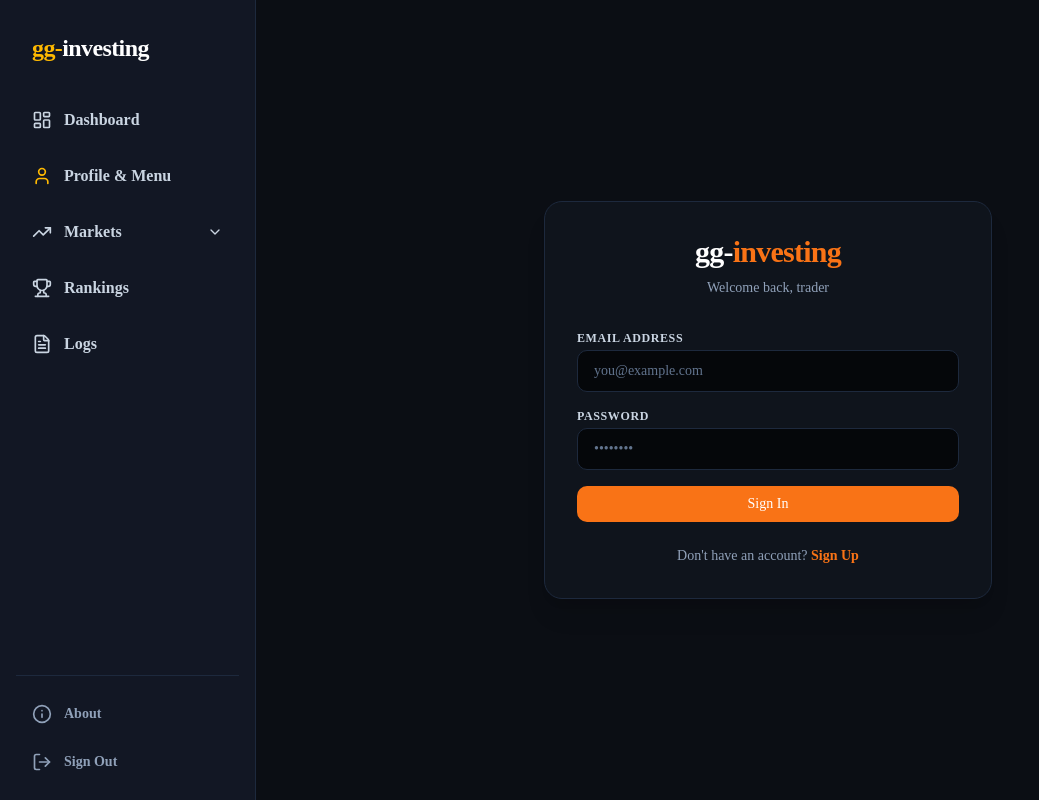
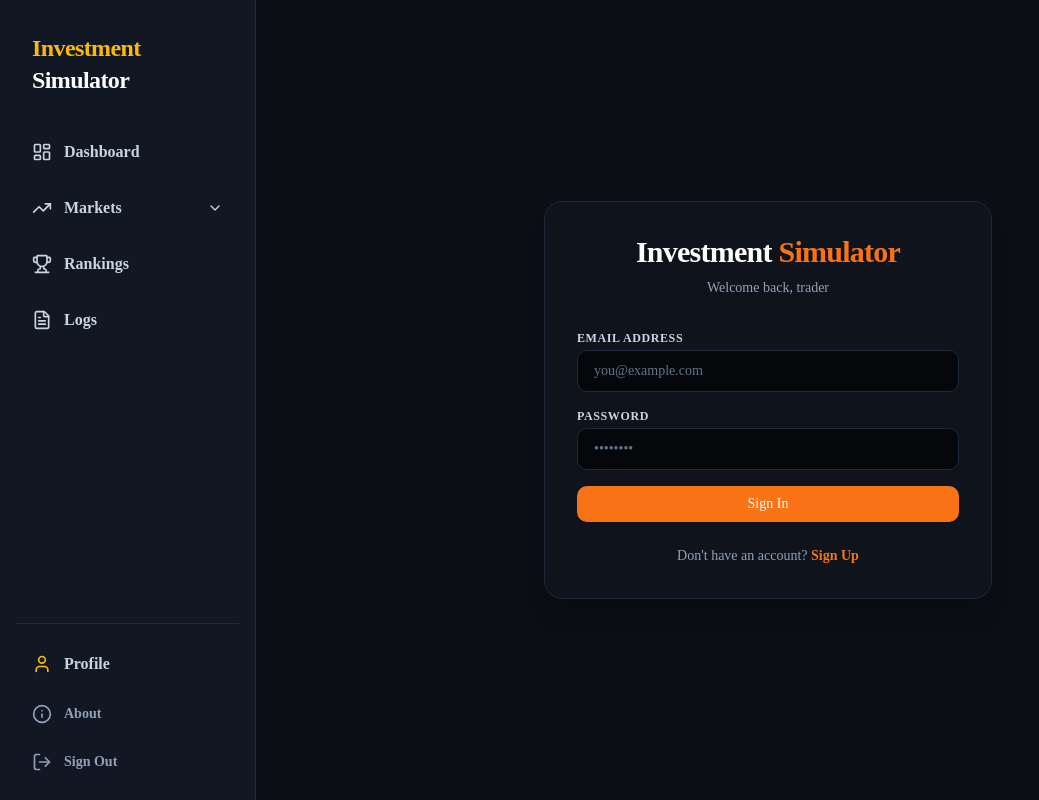
Before and after one commit to Priyansh-M/gg-investing, a Next.js app: page /login in a window 1280 px wide. Shown: the whole page, without its empty margins (0-1039 px from the left). Built offline with nearby package versions, Linux system fonts and the light colour scheme.

Commit message:
Update app branding and sidebar navigation layout

```diff
--- a/app/(auth)/login/page.tsx
+++ b/app/(auth)/login/page.tsx
@@ -34,7 +34,7 @@ export default function AuthPage() {
         {/* Header Branding */}
         <div className="text-center mb-8">
           <h1 className="text-3xl font-bold tracking-tight text-white">
-            gg-<span className="text-[#F97316]">investing</span>
+            Investment <span className="text-[#F97316]">Simulator</span>
           </h1>
           <p className="text-sm text-slate-400 mt-2">
             {isSignUp ? 'Create your paper trading account' : 'Welcome back, trader'}
--- a/components/sidebar.tsx
+++ b/components/sidebar.tsx
@@ -30,10 +30,10 @@ export function Sidebar(): JSX.Element {
 
   return (
     <aside className="w-64 bg-[#121724] border-r border-slate-800 min-h-screen p-4 flex flex-col">
-      {/* Logo */}
+      {/* Brand Logo */}
       <div className="mb-8 px-4 mt-4">
         <h2 className="text-2xl font-extrabold text-amber-400 tracking-tight">
-          gg-<span className="text-white">investing</span>
+          Investment <span className="text-white">Simulator</span>
         </h2>
       </div>
 
@@ -49,19 +49,6 @@ export function Sidebar(): JSX.Element {
         >
           <LayoutDashboard className="w-5 h-5" />
           <span className="font-semibold">Dashboard</span>
-        </Link>
-
-        {/* Profile & Menu Link */}
-        <Link
-          href="/menu"
-          className={`flex items-center gap-3 px-4 py-3 rounded-xl transition-colors ${
-            pathname === '/menu'
-              ? 'bg-slate-800 text-white font-semibold'
-              : 'text-slate-300 hover:bg-slate-800/40 hover:text-white'
-          }`}
-        >
-          <User className="w-5 h-5 text-amber-400" />
-          <span className="font-semibold">Profile & Menu</span>
         </Link>
 
         {/* Markets Dropdown Wrapper */}
@@ -135,13 +122,27 @@ export function Sidebar(): JSX.Element {
         </Link>
       </nav>
 
-      {/* Footer / About & Sign Out */}
+      {/* Footer / Profile, About & Sign Out */}
       <div className="mt-auto border-t border-slate-800 pt-4 space-y-1">
+        {/* Profile Link (Moved here, right above About) */}
+        <Link
+          href="/profile"
+          className={`flex items-center gap-3 px-4 py-3 rounded-xl transition-colors ${
+            pathname === '/profile' || pathname === '/menu'
+              ? 'bg-slate-800 text-white font-semibold'
+              : 'text-slate-300 hover:bg-slate-800/40 hover:text-white'
+          }`}
+        >
+          <User className="w-5 h-5 text-amber-400" />
+          <span className="font-semibold">Profile</span>
+        </Link>
+
+        {/* About Link */}
         <Link
           href="/about"
           className={`flex items-center gap-3 px-4 py-3 rounded-xl transition-colors ${
             pathname === '/about'
-              ? 'bg-slate-800 text-white'
+              ? 'bg-slate-800 text-white font-semibold'
               : 'text-slate-400 hover:text-white hover:bg-slate-800/40'
           }`}
         >
```
